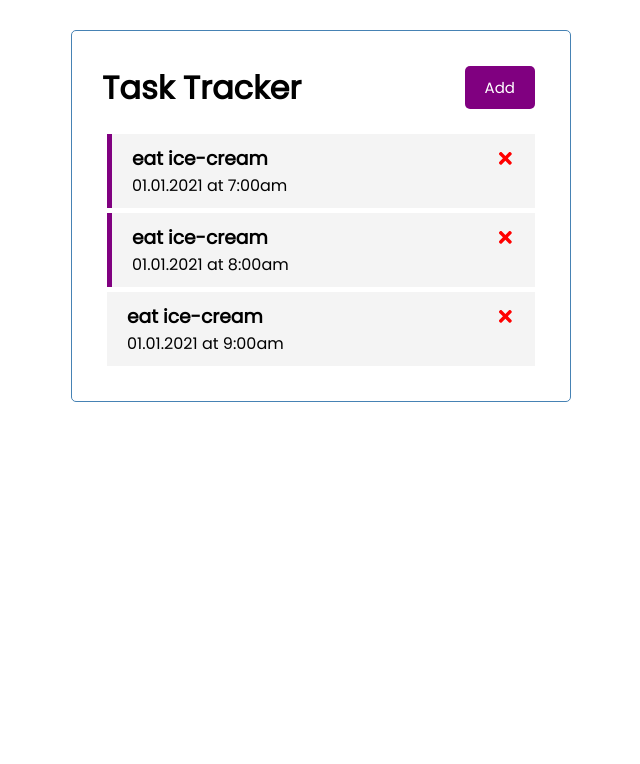
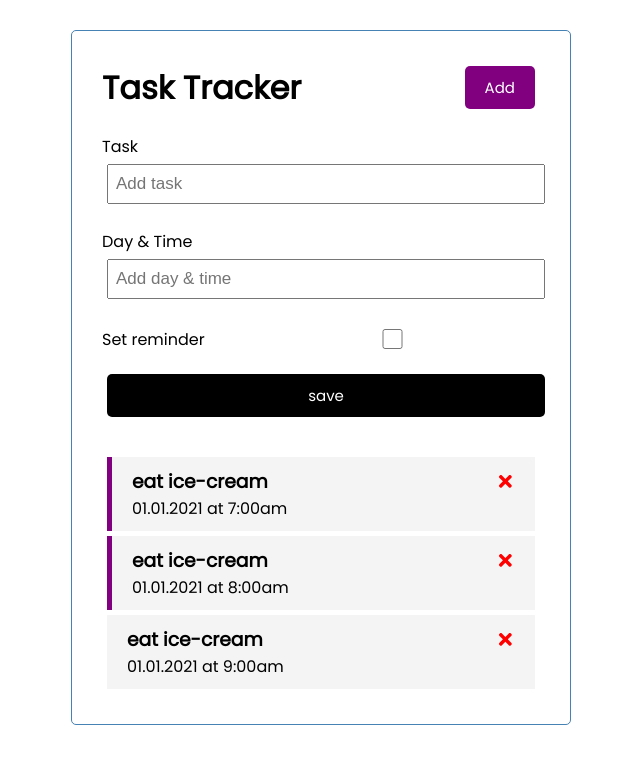
Before and after one commit to freefrogs/EX_React_Hooks, a React (Create React App) app: page / in a window 1280 px wide. Shown: the top 764 px of the page, without its empty margins (319-959 px from the left). Built offline with nearby package versions, Linux system fonts and the light colour scheme.

Commit message:
Add AddTask form componemnt

```diff
--- a/src/App.js
+++ b/src/App.js
@@ -1,6 +1,7 @@
 import { useState } from 'react'
 import Header from './components/Header'
 import Tasks from './components/Tasks'
+import AddTask from './components/AddTask'
 
 function App() {
   const [tasks, setTasks] = useState([
@@ -38,6 +39,7 @@
   return (
     <div className="container">
       <Header />
+      <AddTask />
       {tasks.length > 0 ? (
         <Tasks tasks={tasks} onDelete={deleteTask} onToggle={toggleReminder} />
       ) : (
--- /dev/null
+++ b/src/components/AddTask.js
@@ -0,0 +1,43 @@
+import { useState } from 'react'
+
+const AddTask = () => {
+  const [text, setText] = useState('')
+  const [day, setDay] = useState('')
+  const [reminder, setReminder] = useState(false)
+
+  console.log(text, day, reminder);
+
+  return (
+    <form className='add-form'>
+      <div className='form-control'>
+        <label>Task</label>
+        <input
+          type="text"
+          placeholder="Add task"
+          value={text}
+          onChange={e => setText(e.target.value)}
+        />
+      </div>
+      <div className='form-control'>
+        <label>Day & Time</label>
+        <input
+          type="text"
+          placeholder="Add day & time"
+          value={day}
+          onChange={e => setDay(e.target.value)}
+        />
+      </div>
+      <div className='form-control form-control-check'>
+        <label>Set reminder</label>
+        <input
+          type="checkbox"
+          value={reminder}
+          onChange={e => setReminder(e.currentTarget.checked)}
+        />
+      </div>
+      <input type="submit" className="btn btn-block" value="save" />
+    </form>
+  )
+}
+
+export default AddTask
```
Also changed, not shown: 1 other file (tests, documents, lock files or other folders).
